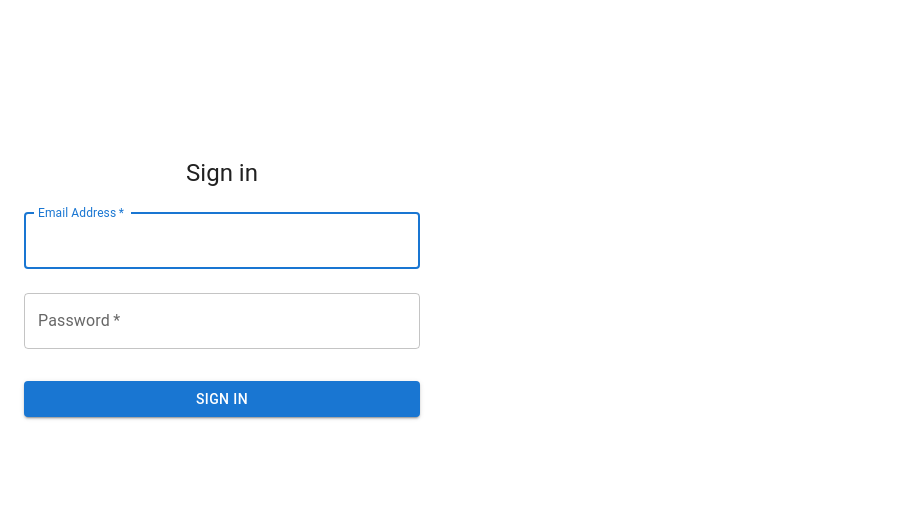
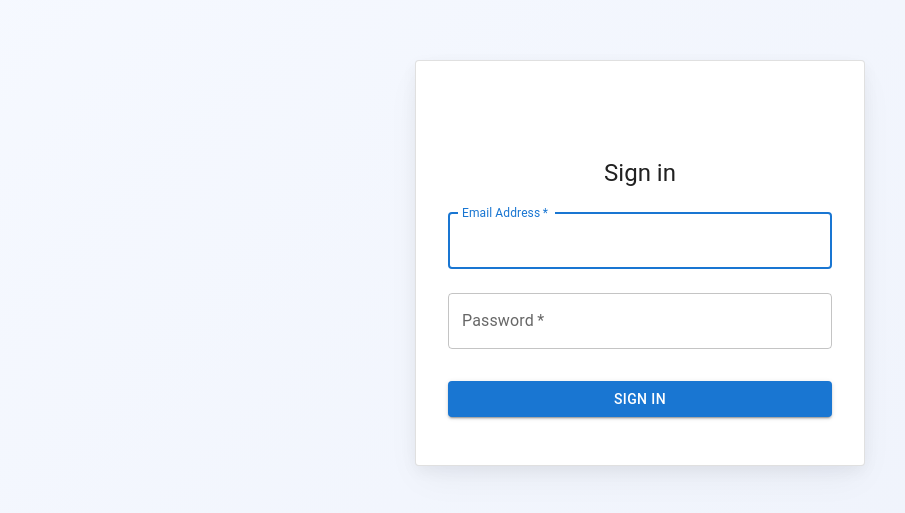
Before and after one commit to RicardoMiranda7/newwork_hrapp, a React app in the folder frontend/: page / in a window 1280 px wide. Shown: the part 137-650 px from the top of the page, without its empty margins (0-905 px from the left). Built offline with nearby package versions, Linux system fonts and the light colour scheme; the HTML template or start-up script is replaced by a standard one.

Commit message:
Use LogIn container for better UX

```diff
--- /dev/null
+++ b/frontend/src/components/LogInContainer.tsx
@@ -0,0 +1,62 @@
+import {Card as MuiCard, Fade, Slide, Stack} from "@mui/material";
+import {styled} from "@mui/material/styles";
+import type {ReactNode} from "react";
+
+const Overlay = styled("div")({
+  position: "fixed",
+  inset: 0,
+  display: "flex",
+  alignItems: "center",
+  justifyContent: "center",
+  width: "100vw",
+  minHeight: "100dvh",
+  overflow: "hidden",
+  zIndex: 1300,
+  background: 'linear-gradient(135deg, #f6f9ff 0%, #eef2fb 100%)',
+});
+
+const Card = styled(MuiCard)(({theme}) => ({
+  display: "flex",
+  flexDirection: "column",
+  padding: theme.spacing(4),
+  gap: theme.spacing(2),
+  width: "100%",
+  maxWidth: 450,
+  boxShadow:
+      "hsla(220, 30%, 5%, 0.05) 0px 5px 15px 0px, hsla(220, 25%, 10%, 0.05) 0px 15px 35px -5px",
+}));
+
+const Center = styled(Stack)({
+  alignItems: "center",
+  justifyContent: "center",
+  width: "100%",
+});
+
+interface LogInContainerProps {
+  animation?: "fade" | "slide";
+  children?: ReactNode;
+}
+
+export default function LogInContainer({
+                                         animation = "fade",
+                                         children,
+                                       }: LogInContainerProps) {
+  const content = (
+      <Center>
+        <Card variant="outlined">{children}</Card>
+      </Center>
+  );
+
+  return (
+      <Overlay>
+        {animation === "slide" ? (
+            <Slide direction="up" in mountOnEnter unmountOnExit timeout={600}
+                   appear>
+              {content}
+            </Slide>
+        ) : (
+            <Fade in timeout={600}>{content}</Fade>
+        )}
+      </Overlay>
+  );
+}
--- a/frontend/src/components/Login.tsx
+++ b/frontend/src/components/Login.tsx
@@ -1,7 +1,8 @@
-import React, {useState} from 'react';
+import {useState} from 'react';
 import axios from 'axios';
-import {Box, Button, Container, TextField, Typography} from '@mui/material';
-import { jwtDecode } from 'jwt-decode';
+import {Box, Button, TextField, Typography} from '@mui/material';
+import {jwtDecode} from 'jwt-decode';
+import LogInContainer from "./LogInContainer.tsx";
 
 interface DecodedToken {
   user_id: number;
@@ -45,7 +46,7 @@ export default function Login({onLoginSuccess}: LoginProps) {
   };
 
   return (
-      <Container maxWidth="xs">
+      <LogInContainer animation={"slide"}>
         <Box sx={{
           marginTop: 8,
           display: 'flex',
@@ -95,6 +96,6 @@ export default function Login({onLoginSuccess}: LoginProps) {
             </Button>
           </Box>
         </Box>
-      </Container>
+      </LogInContainer>
   );
 }
```
